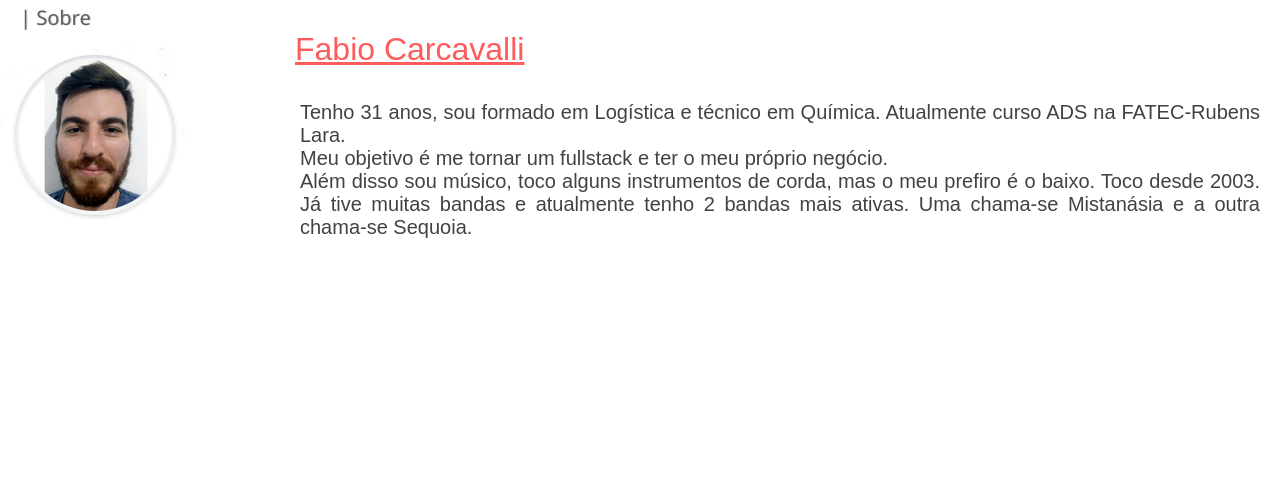
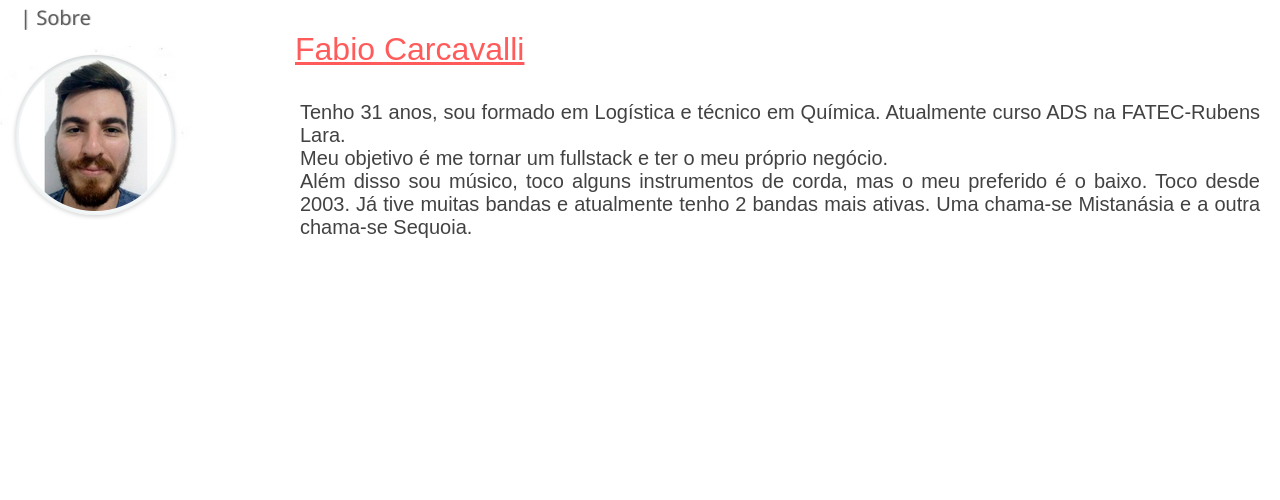
Before and after one commit to carcavalli/covid19-news, a plain HTML site: page sobre.html in a window 1280 px wide. Shown: the part 222-722 px from the top of the page. Drawn offline with Linux system fonts and the light colour scheme.

Commit message:
arrumado erro de digitacao no arquivo sobre.html

```diff
--- a/sobre.html
+++ b/sobre.html
@@ -49,7 +49,7 @@
                 <p id="textoFabio">
                     Tenho 31 anos, sou formado em Logística e técnico em Química. Atualmente curso ADS
                     na FATEC-Rubens Lara.<br> Meu objetivo é me tornar um fullstack e ter o meu próprio negócio.<br>
-                    Além disso sou músico, toco alguns instrumentos de corda, mas o meu prefiro é o baixo. Toco desde 2003.
+                    Além disso sou músico, toco alguns instrumentos de corda, mas o meu preferido é o baixo. Toco desde 2003.
                     Já tive muitas bandas e atualmente tenho 2 bandas mais ativas. Uma chama-se Mistanásia e a outra chama-se Sequoia.
                 </p>
             </div>
```
